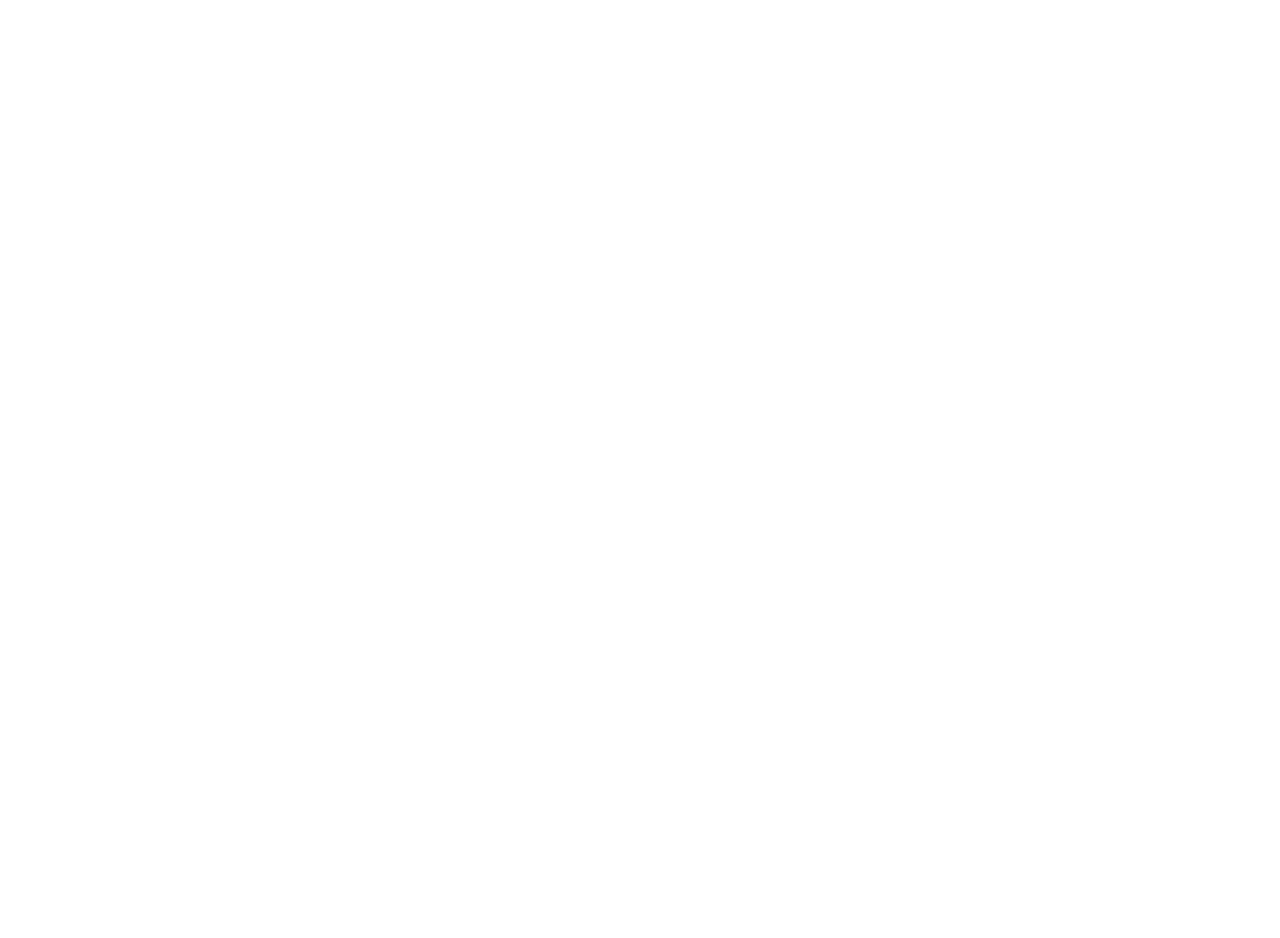
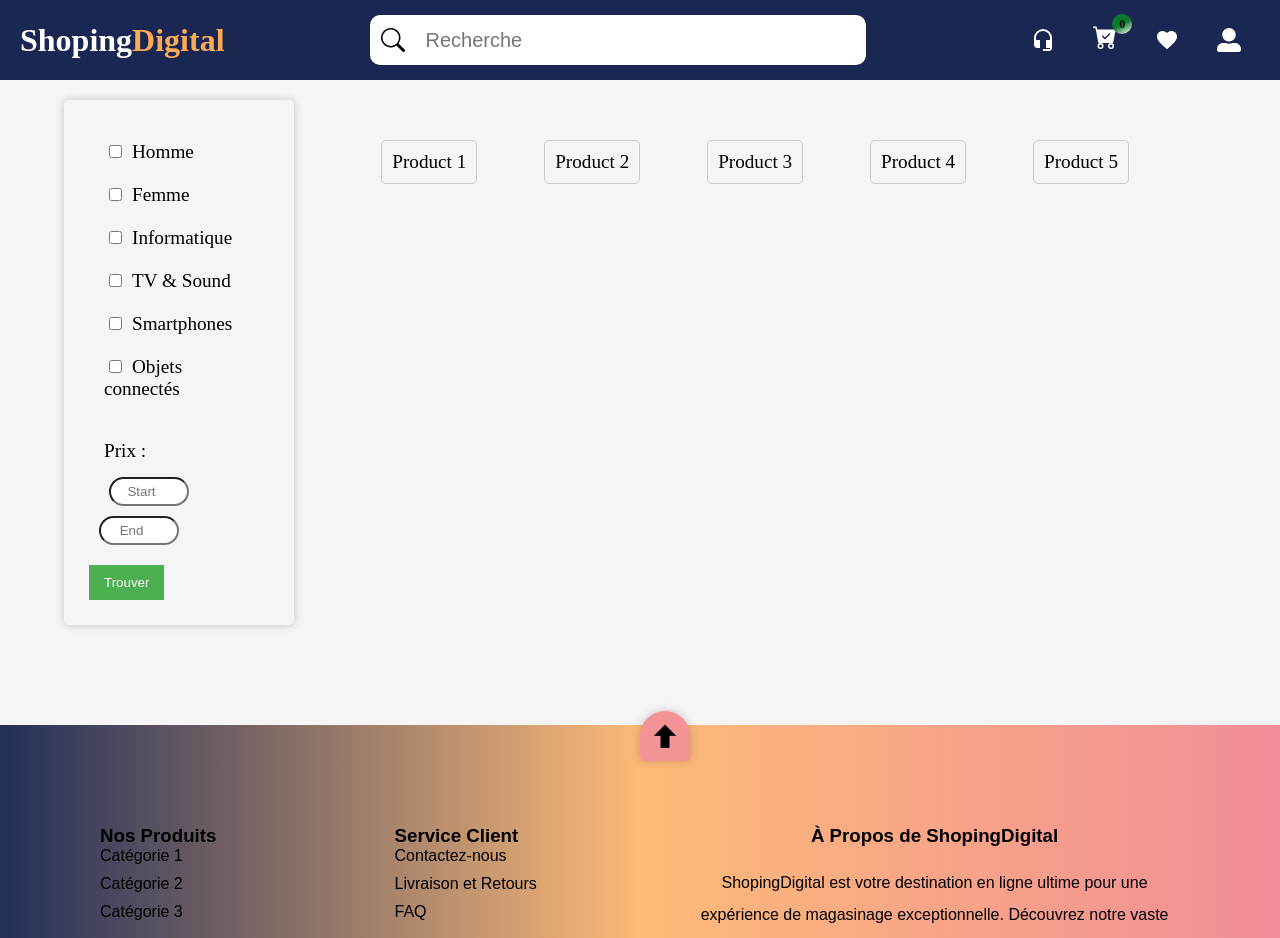
Before and after one commit to djerbiano/E-commerce-fullStack, a React (Create React App) app in the folder Client/: page /produits in a window 1280 px wide. Before the commit this address had no page. Shown: the top 938 px of the page. Before the commit the page ends 800 px from the top, so only its background shows below. Built offline with nearby package versions, Linux system fonts and the light colour scheme.

Commit message:
Update and create components

```diff
--- a/Client/src/App.js
+++ b/Client/src/App.js
@@ -1,7 +1,12 @@
-import { Analytics } from '@vercel/analytics/react';
+import { Analytics } from "@vercel/analytics/react";
 import { BrowserRouter, Routes, Route } from "react-router-dom";
-import styled from 'styled-components';
-import Home from './Pages/Home';
+import { useState } from "react";
+import styled from "styled-components";
+import Headers from "./Containers/Headers";
+import Footer from "./Containers/Footer";
+import Main from "./Containers/Main";
+import FilterProducts from "./Containers/FilterProducts";
+import { MenuHambContext } from "./Context/MenuHambContext";
 
 const AppContainer = styled.div`
   display: flex;
@@ -12,16 +17,21 @@
 `;
 
 function App() {
+  const [open, setOpen] = useState(false);
   return (
     <BrowserRouter>
-      <AppContainer>
-        <Routes>
-          <Route path="/" element={<Home />} />
-        </Routes>
-        <Analytics />
-      </AppContainer>
+      <MenuHambContext.Provider value={{ open, setOpen }}>
+        <AppContainer>
+          <Headers />
+          <Routes>
+            <Route path="/" element={<Main />} />
+            <Route path="/produits" element={<FilterProducts />} />
+          </Routes>
+          <Footer />
+          <Analytics />
+        </AppContainer>
+      </MenuHambContext.Provider>
     </BrowserRouter>
-
   );
 }
 
--- /dev/null
+++ b/Client/src/Components/ArrowUpPage.jsx
@@ -0,0 +1,48 @@
+import styled from "styled-components";
+import { ImArrowUp } from "react-icons/im";
+
+const Container = styled.div`
+  display: flex;
+  justify-content: center;
+  align-items: center;
+  width: 50px;
+  height: 50px;
+  border-radius: 30px 30px 5px 5px;
+  background-color: #f49395;
+  box-shadow: 0px 0px 10px rgba(0, 0, 0, 0.2);
+  cursor: pointer;
+
+  animation: up 4s ease-in-out infinite;
+  @keyframes up {
+    0% {
+      transform: translateY(0);
+    }
+    50% {
+      transform: translateY(-10px);
+    }
+    100% {
+      transform: translateY(0);
+    }
+  }
+
+  &:hover {
+    transform: scale(1.1);
+  }
+`;
+
+function ArrowUpPage() {
+  const handleClick = () => {
+    window.scrollTo({
+      top: 0,
+      behavior: "smooth",
+    });
+  };
+
+  return (
+    <Container onClick={handleClick}>
+      <ImArrowUp />
+    </Container>
+  );
+}
+
+export default ArrowUpPage;
--- a/Client/src/Components/AsideBar.jsx
+++ b/Client/src/Components/AsideBar.jsx
@@ -1,11 +1,14 @@
+import { Link } from "react-router-dom";
 import styled from "styled-components";
 import { BiCategory } from "react-icons/bi";
-import { AiFillHome } from "react-icons/ai";
 import { GiClothes } from "react-icons/gi";
 import { FaComputer } from "react-icons/fa6";
 import { MdOutlinePersonalVideo } from "react-icons/md";
 import { GiVibratingSmartphone } from "react-icons/gi";
 import { BsSmartwatch } from "react-icons/bs";
+import { useContext } from "react";
+import { MenuHambContext } from "../Context/MenuHambContext";
+
 const Container = styled.div`
   width: 100%;
   height: 100%;
@@ -13,8 +16,24 @@
   background-color: #fff;
   border-radius: 10px;
 
-  & li {
-    list-style: none;
+  @media (max-width: 930px) {
+    display: flex;
+    justify-content: center;
+    align-items: center;
+    font-size: 1.5vw;
+    font-weight: bold;
+    padding: 0;
+    width: auto;
+  }
+
+  @media (max-width: 700px) {
+    display: none;
+  }
+`;
+
+const ListItem = styled(Link)`
+  text-decoration: none;
+  color: #000;
   padding: 10px;
   border-radius: 10px;
   display: flex;
@@ -32,50 +51,43 @@
     gap: 0px;
     padding: 5px;
   }
-  }
-
-  @media (max-width: 930px) {
-    display: flex;
-    justify-content: center;
-    align-items: center;
-    font-size: 1.5vw;
-    font-weight: bold;
-    padding: 0;
-    width:auto;
-  }
-
-  @media (max-width: 700px) {
-  display:none;
-  }
 `;
 
 function AsideBar() {
+  const { open, setOpen } = useContext(MenuHambContext);
+
+  const CloseMenu = () => {
+    if (open) {
+      setOpen(!open);
+    }
+  };
+
   return (
     <Container>
-      <li>
+      <ListItem to="/produits" onClick={CloseMenu}>
         <BiCategory />
-        Catégories
-      </li>
-      <li>
-        <AiFillHome />
-        Home
-      </li>
-      <li>
+        Filtrer
+      </ListItem>
+      <ListItem to="/produits" onClick={CloseMenu}>
         <GiClothes />
-        Vêtements
-      </li>
-      <li>
+        Homme
+      </ListItem>
+      <ListItem to="/produits" onClick={CloseMenu}>
+        <GiClothes />
+        Femme
+      </ListItem>
+      <ListItem to="/produits" onClick={CloseMenu}>
         <FaComputer /> Informatique
-      </li>
-      <li>
+      </ListItem>
+      <ListItem to="/produits" onClick={CloseMenu}>
         <MdOutlinePersonalVideo /> Tv - Son
-      </li>
-      <li>
+      </ListItem>
+      <ListItem to="/produits" onClick={CloseMenu}>
         <GiVibratingSmartphone /> Téléphonie
-      </li>
-      <li>
+      </ListItem>
+      <ListItem to="/produits" onClick={CloseMenu}>
         <BsSmartwatch /> Objets connectés
-      </li>
+      </ListItem>
     </Container>
   );
 }
--- /dev/null
+++ b/Client/src/Components/Filter.jsx
@@ -0,0 +1,204 @@
+import React, { useState } from "react";
+import styled from "styled-components";
+
+const FilterContainer = styled.div`
+  display: flex;
+  width: 100%;
+  min-height: 500px;
+  margin-top: 20px;
+  font-size: 1.2rem;
+`;
+
+const Sidebar = styled.aside`
+  display: flex;
+  flex-direction: column;
+  align-items: flex-start;
+  justify-content: space-around;
+  min-height: 50vh;
+  box-shadow: 0 0 10px rgba(0, 0, 0, 0.2);
+  padding: 20px;
+  border-radius: 5px;
+  min-width: 20%;
+  * {
+    margin: 5px;
+    padding: 5px;
+  }
+`;
+const CheckboxContainer = styled.div`
+  display: flex;
+  flex-direction: column;
+
+  label {
+    input {
+      margin-right: 10px;
+      cursor: pointer;
+    }
+  }
+`;
+
+const PriceFilterContainer = styled.div`
+  input {
+    width: 80px;
+    margin-right: 10px;
+    border-radius: 50px;
+    text-align: center;
+  }
+`;
+
+const SearchButton = styled.button`
+  background-color: #4caf50;
+  color: white;
+  padding: 10px 15px;
+  border: none;
+  cursor: pointer;
+`;
+const MainContent = styled.div`
+  min-width: 80%;
+`;
+const ProductList = styled.ul`
+  list-style: none;
+  display: flex;
+  flex-wrap: wrap;
+  justify-content: space-evenly;
+  padding: 0;
+  margin: 0;
+  width: 100%;
+  margin-top: 20px;
+  padding: 20px;
+`;
+
+const ProductItem = styled.li`
+  padding: 10px;
+  border: 1px solid #ccc;
+  margin-bottom: 10px;
+  border-radius: 5px;
+  cursor: pointer;
+`;
+
+const FilterComponent = () => {
+  const [priceRange, setPriceRange] = useState({ start: "", end: "" });
+  const [categories, setCategories] = useState({
+    homme: false,
+    femme: false,
+    informatique: false,
+    tvSound: false,
+    phone: false,
+    smartDevices: false,
+  });
+
+  const handleCategoryChange = (category) => {
+    setCategories((prevCategories) => ({
+      ...prevCategories,
+      [category]: !prevCategories[category],
+    }));
+  };
+
+  const handlePriceChange = (event, type) => {
+    const value = event.target.value;
+    setPriceRange((prevRange) => ({
+      ...prevRange,
+      [type]: value,
+    }));
+  };
+
+  const handleSearch = () => {
+    console.log("Categories:", categories);
+    console.log("Price Range:", priceRange);
+  };
+
+  //product list
+  const productList = [
+    { id: 1, name: "Product 1" },
+    { id: 2, name: "Product 2" },
+    { id: 3, name: "Product 3" },
+    { id: 4, name: "Product 4" },
+    { id: 5, name: "Product 5" },
+  ];
+
+  return (
+    <FilterContainer>
+      <Sidebar>
+        <CheckboxContainer>
+          <label>
+            <input
+              type="checkbox"
+              checked={categories.homme}
+              onChange={() => handleCategoryChange("homme")}
+            />
+            Homme
+          </label>
+
+          <label>
+            <input
+              type="checkbox"
+              checked={categories.femme}
+              onChange={() => handleCategoryChange("femme")}
+            />
+            Femme
+          </label>
+          <label>
+            <input
+              type="checkbox"
+              checked={categories.informatique}
+              onChange={() => handleCategoryChange("informatique")}
+            />
+            Informatique
+          </label>
+          <label>
+            <input
+              type="checkbox"
+              checked={categories.tvSound}
+              onChange={() => handleCategoryChange("tvSound")}
+            />
+            TV & Sound
+          </label>
+          <label>
+            <input
+              type="checkbox"
+              checked={categories.phone}
+              onChange={() => handleCategoryChange("phone")}
+            />
+            Smartphones
+          </label>
+          <label>
+            <input
+              type="checkbox"
+              checked={categories.smartDevices}
+              onChange={() => handleCategoryChange("smartDevices")}
+            />
+            Objets connectés
+          </label>
+        </CheckboxContainer>
+
+        <PriceFilterContainer>
+          <p>Prix :</p>
+          <label>
+            <input
+              type="number"
+              placeholder="Start"
+              value={priceRange.start}
+              onChange={(e) => handlePriceChange(e, "start")}
+            />
+            <input
+              type="number"
+              placeholder="End"
+              value={priceRange.end}
+              onChange={(e) => handlePriceChange(e, "end")}
+            />
+          </label>
+        </PriceFilterContainer>
+
+        <SearchButton onClick={handleSearch}>Trouver</SearchButton>
+      </Sidebar>
+      <MainContent>
+        <ProductList>
+          {productList.map((product) => (
+            <ProductItem key={product.id}>{product.name}</ProductItem>
+          ))}
+        </ProductList>
+      </MainContent>
+    </FilterContainer>
+  );
+};
+
+export default FilterComponent;
--- a/Client/src/Components/Logo.jsx
+++ b/Client/src/Components/Logo.jsx
@@ -1,19 +1,22 @@
 import styled from "styled-components";
-
+import { Link } from "react-router-dom";
 const Title = styled.h1`
-color:white;
+  color: white;
   & span {
     color: #fa5;
   }
 `;
+const ListItem = styled(Link)`
+  text-decoration: none;
+`;
 
 function Logo() {
   return (
-    <>
+    <ListItem to="/">
       <Title>
         Shoping<span>Digital</span>
       </Title>
-    </>
+    </ListItem>
   );
 }
 
--- a/Client/src/Components/MenuHamb.jsx
+++ b/Client/src/Components/MenuHamb.jsx
@@ -1,7 +1,8 @@
-import { useState } from "react";
+import { useContext } from "react";
 import styled from "styled-components";
 import { RiMenu3Line } from "react-icons/ri";
 import AsideBar from "./AsideBar";
+import { MenuHambContext } from "../Context/MenuHambContext";
 
 const Container = styled.div`
   width: 100%;
@@ -10,7 +11,7 @@
 
 const MenuIcon = styled.div`
   position: relative;
-  color:white;
+  color: white;
   display: flex;
 `;
 
@@ -48,14 +49,14 @@
 
     @media (max-width: 400px) {
       position: absolute;
-    top: 0;
-    left: 0;
+      top: 0;
+      left: 0;
     }
   }
 `;
 
 function MenuHamb() {
-  const [open, setOpen] = useState(false);
+  const { open, setOpen } = useContext(MenuHambContext);
 
   return (
     <Container>
--- a/Client/src/Pages/Home.jsx
+++ b/Client/src/Containers/FilterProducts.jsx
@@ -1,7 +1,5 @@
 import styled from "styled-components";
-import Headers from "../Containers/Headers";
-import Main from "../Containers/Main";
-import Footer from "../Containers/Footer";
+import Filter from "../Components/Filter";
 
 const Container = styled.div`
   display: flex;
@@ -10,19 +8,15 @@
   align-items: center;
   min-height: 100px;
   width: 90vw;
-
-
-
 `;
 
-function Home() {
+function FilterProducts() {
+
   return (
     <Container>
-      <Headers />
-      <Main />
-      <Footer />
+      <Filter />
     </Container>
   );
 }
 
-export default Home;
+export default FilterProducts;
--- a/Client/src/Containers/Footer.jsx
+++ b/Client/src/Containers/Footer.jsx
@@ -1,65 +1,73 @@
 import styled from "styled-components";
+import ArrowUpPage from "../Components/ArrowUpPage";
 
 const FooterContainer = styled.footer`
-  background: linear-gradient(to right, #1a2753, #f5515f);
+  background: linear-gradient(to right, #1a2753f5, #ffaa55c9, #f05769a8);
   color: #fff;
   padding: 100px;
   width: 100vw;
+  min-height: 50vh;
   margin-top: 100px;
-  border-top-right-radius: 100px;
   position: relative;
+  display: flex;
+  flex-direction: column;
+
+  * {
+    color: black;
+    font-family: "Raleway", sans-serif;
+  }
+
+  & > :nth-child(1) {
+    position: absolute;
+    top: -5px;
+    left: 50%;
+    right: 50%;
+    font-size: 1.5rem;
+  }
 `;
 
 const FooterContent = styled.div`
+  width: 100%;
   display: flex;
-  justify-content: space-around;
-  align-items: flex-start;
+  justify-content: space-between;
+`;
 
-  & > :nth-child(1),
-  & > :nth-child(2) {
-    width: 30%;
-  }
+const FooterSection = styled.div`
+  width: 30%;
+`;
 
-  & > :nth-child(3) {
-    width: 50%;
+const SectionTitle = styled.h3``;
+
+const SectionList = styled.ul`
+  list-style: none;
+`;
+
+const SectionListItem = styled.li`
+  margin-bottom: 10px;
+`;
+
+const SectionLink = styled.a`
+  text-decoration: none;
+
+  &:hover {
+    text-decoration: underline;
+    cursor: pointer;
   }
 `;
 
-const FooterSection = styled.div`
-  padding: 0 20px;
-`;
-
-const SectionTitle = styled.h3`
-  color: #fff;
-  font-size: 18px;
-`;
-
-const SectionList = styled.ul`
-  list-style: none;
-  padding: 0;
-`;
-
-const SectionListItem = styled.li`
-  margin-bottom: 8px;
-`;
-
-const SectionLink = styled.a`
-  color: #fff;
-  text-decoration: none;
-  font-size: 14px;
-`;
-
 const AboutSection = styled.div`
-  padding: 0 20px;
+  display: flex;
+  flex-direction: column;
+  align-items: center;
+  width: 50%;
 `;
 const AboutTitle = styled.h3`
-  color: #fff;
-  font-size: 18px;
+  margin-bottom: 20px;
 `;
 
 const AboutText = styled.p`
-  color: #fff;
-  font-size: 14px;
+  text-align: center;
+  line-height: 2;
 `;
 const FooterBottom = styled.div`
   text-align: center;
@@ -70,14 +78,12 @@
   width: 100vw;
 `;
 
-const CopyrightText = styled.p`
-  margin: 0;
-  font-size: 12px;
-`;
+const CopyrightText = styled.p``;
 
 const Footer = () => {
   return (
     <FooterContainer>
+      <ArrowUpPage />
       <FooterContent>
         <FooterSection>
           <SectionTitle>Nos Produits</SectionTitle>
--- /dev/null
+++ b/Client/src/Context/MenuHambContext.js
@@ -0,0 +1,3 @@
+import { createContext } from "react";
+
+export const MenuHambContext = createContext();
```
Also changed, not shown: Client/src/Containers/Main.jsx (+10 -1 lines). Lines whose indentation alone changed are shown as unchanged.
